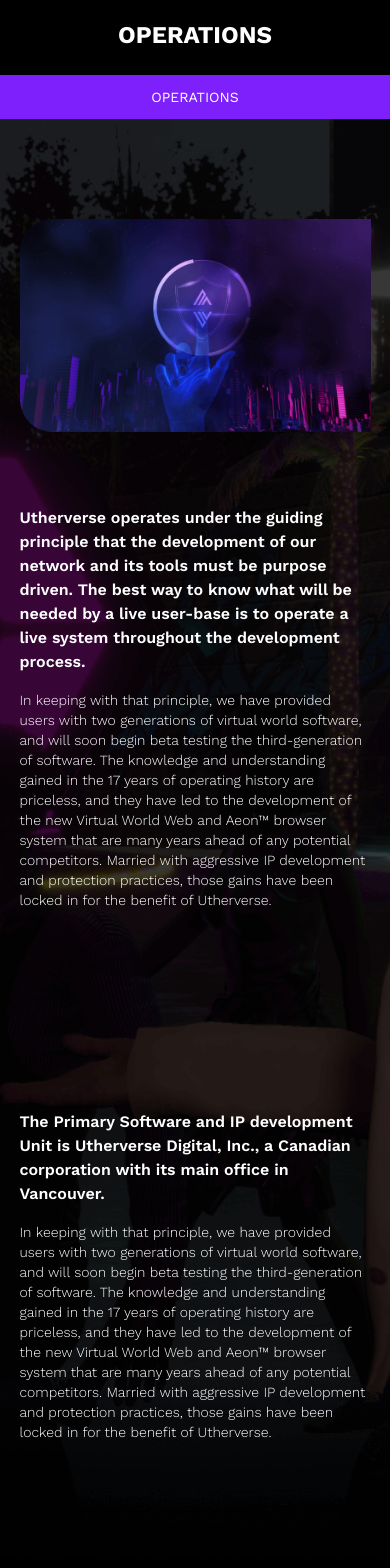
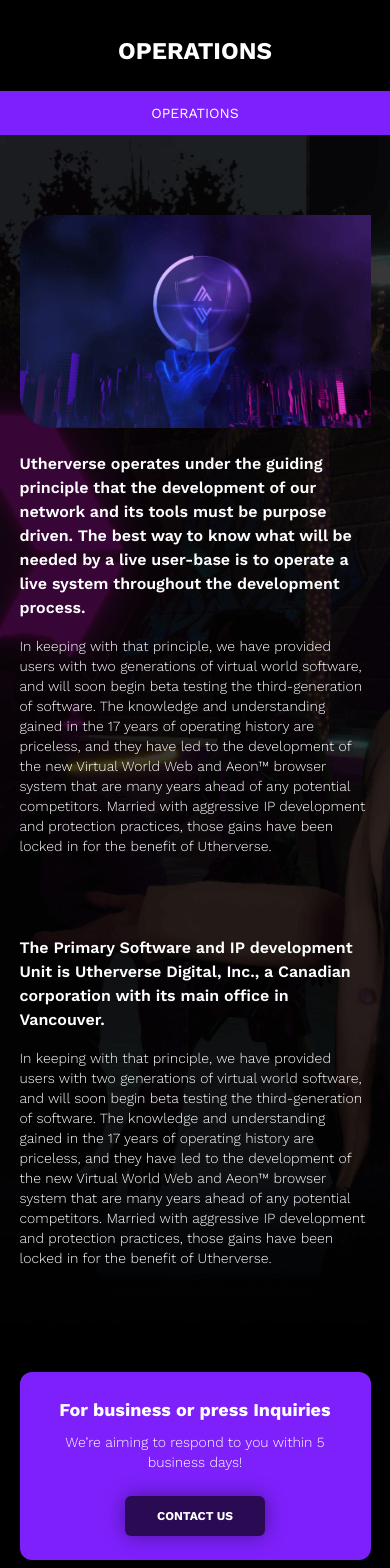
Before and after one commit to abdullahmehboob20s/Verse-Web, a Next.js app: page /operations in a window 390 px wide. Shown: the part 100-1668 px from the top of the page. Built offline with nearby package versions, Linux system fonts and the light colour scheme.

Commit message:
page ready for mobile

```diff
--- a/pages/operations.js
+++ b/pages/operations.js
@@ -24,7 +24,7 @@
         <title>Utherverse - Build Your Metaverse</title>
       </Head>
 
-      <div className="mb-16">
+      <div className="mb-20 lg:mb-16">
         <Navbar />
       </div>
 
@@ -32,13 +32,13 @@
         <TitleWithBar title="OPERATIONS" subtitle="OPERATIONS" />
       </div>
 
-      <div className="py-100px relative">
-        <div className="mb-100px">
+      <div className="py-20 lg:py-100px relative">
+        <div className="mb-20 lg:mb-100px">
           <TwoColumnsSection
             img="images/responsibilty-img-1.png"
             imgHeight="h-full"
           >
-            <div className="py-50px">
+            <div className="lg:py-50px">
               <h4 className="fs-24px text-white font-semibold mb-4">
                 Utherverse operates under the guiding principle that the
                 development of our network and its tools must be purpose driven.
@@ -66,7 +66,7 @@
           reverse={true}
           alignTextRightInReverse={false}
         >
-          <div className="py-50px">
+          <div className="lg:py-50px">
             <h4 className="fs-24px text-white font-semibold mb-4">
               The Primary Software and IP development Unit is Utherverse
               Digital, Inc., a Canadian corporation with its main office in
@@ -94,7 +94,7 @@
         />
       </div>
 
-      <div className="mb-100px">
+      <div className="mb-12 lg:mb-100px">
         <div className="container-2">
           <ContactUs showImageBanner={false} />
         </div>
```
